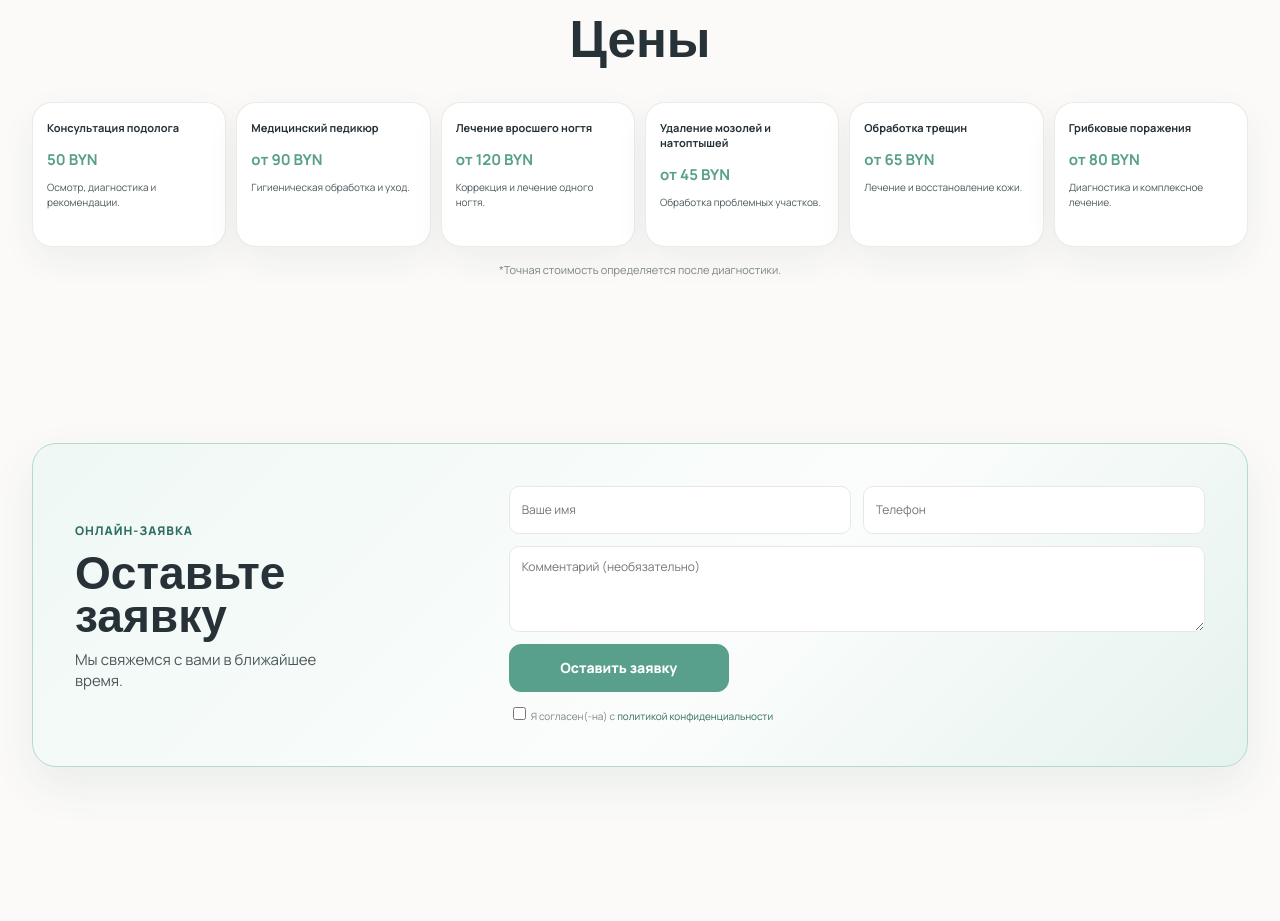
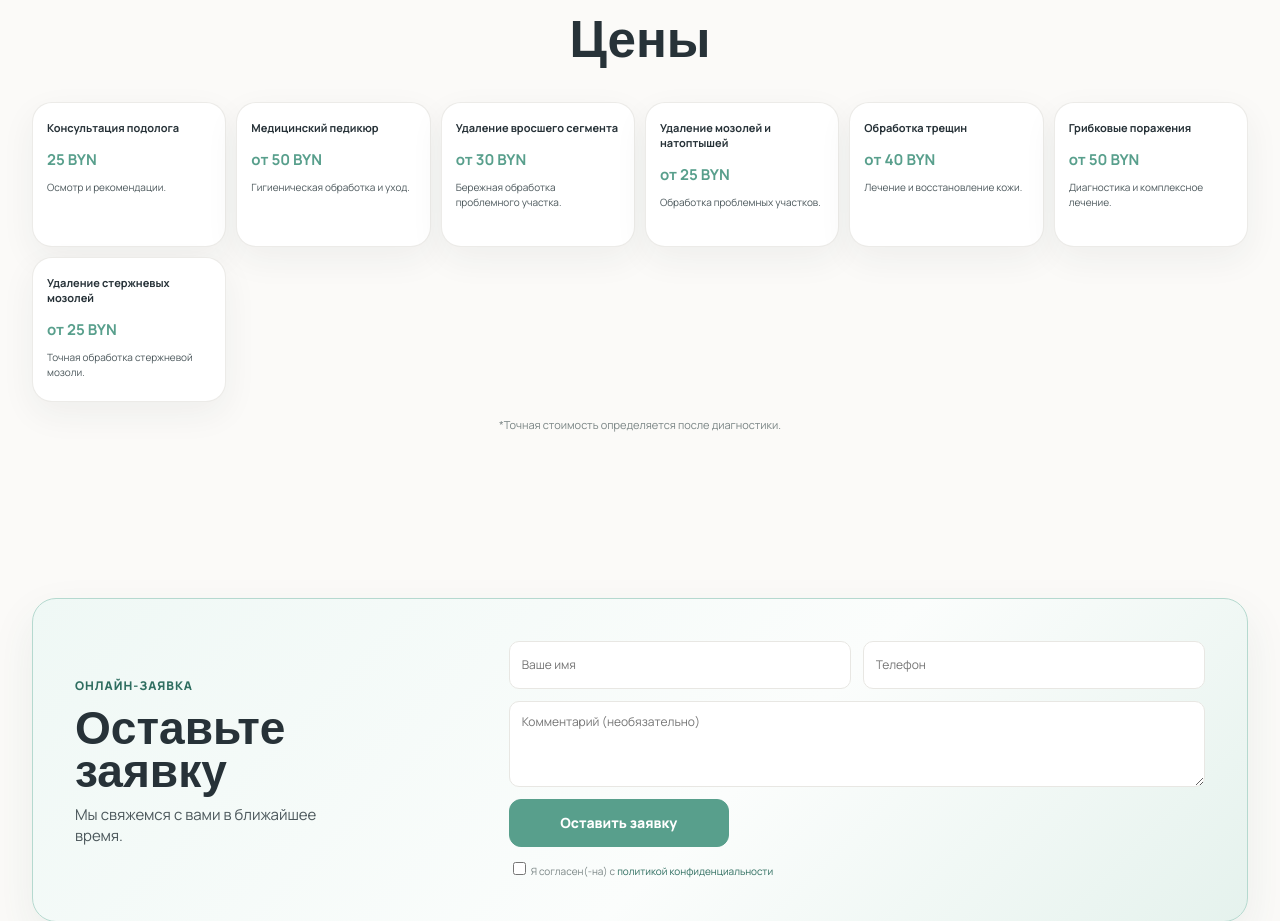
Before and after one commit to kurguzenko132/mama, a Next.js app: page / in a window 1280 px wide. Shown: the part 3380-4301 px from the top of the page. Built offline with nearby package versions, Linux system fonts and the light colour scheme; no server answers.

Commit message:
feat: update service prices

```diff
--- a/src/content/site-content.ts
+++ b/src/content/site-content.ts
@@ -125,14 +125,23 @@ export const reviews = [
 ] as const;
 
 export const prices = [
-  ["Консультация подолога", "50 BYN", "Осмотр, диагностика и рекомендации."],
-  ["Медицинский педикюр", "от 90 BYN", "Гигиеническая обработка и уход."],
-  ["Лечение вросшего ногтя", "от 120 BYN", "Коррекция и лечение одного ногтя."],
+  ["Консультация подолога", "25 BYN", "Осмотр и рекомендации."],
+  ["Медицинский педикюр", "от 50 BYN", "Гигиеническая обработка и уход."],
+  [
+    "Удаление вросшего сегмента",
+    "от 30 BYN",
+    "Бережная обработка проблемного участка.",
+  ],
   [
     "Удаление мозолей и натоптышей",
-    "от 45 BYN",
+    "от 25 BYN",
     "Обработка проблемных участков.",
   ],
-  ["Обработка трещин", "от 65 BYN", "Лечение и восстановление кожи."],
-  ["Грибковые поражения", "от 80 BYN", "Диагностика и комплексное лечение."],
+  ["Обработка трещин", "от 40 BYN", "Лечение и восстановление кожи."],
+  ["Грибковые поражения", "от 50 BYN", "Диагностика и комплексное лечение."],
+  [
+    "Удаление стержневых мозолей",
+    "от 25 BYN",
+    "Точная обработка стержневой мозоли.",
+  ],
 ] as const;
```
